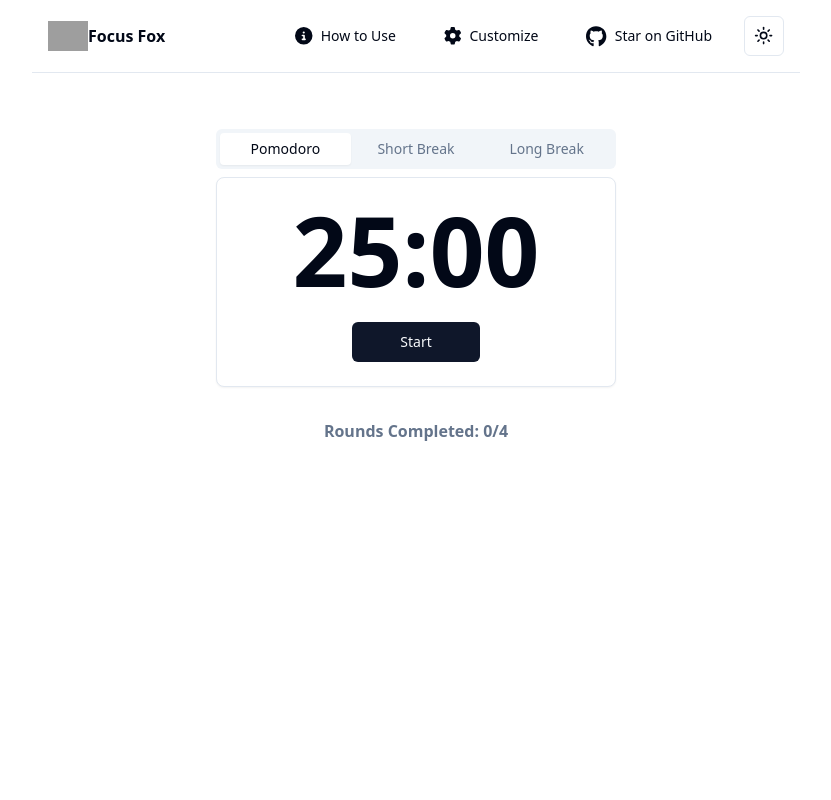
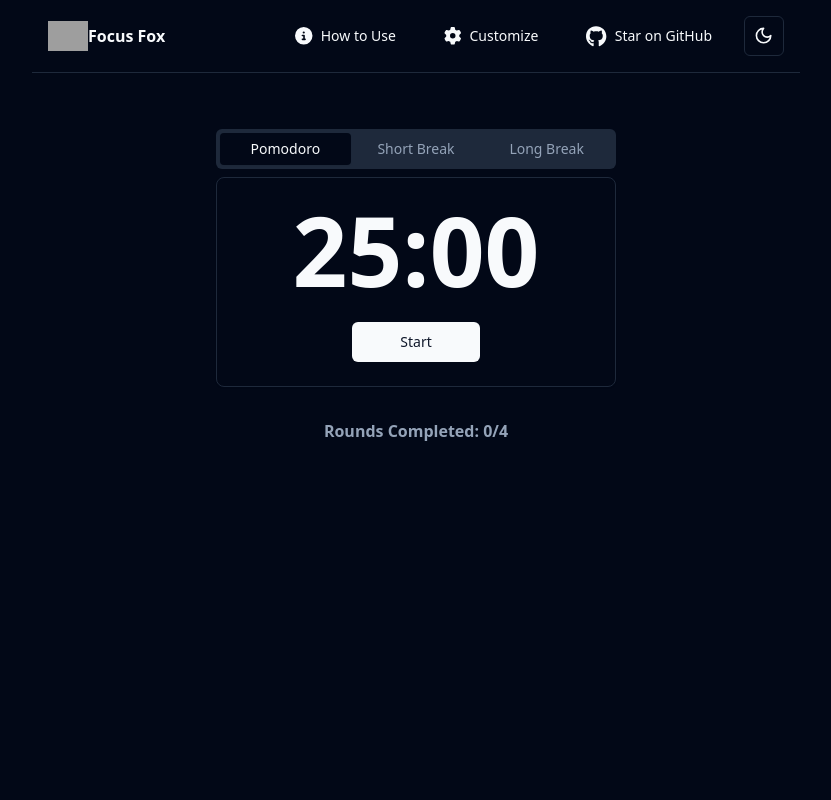
Before and after one commit to marinoffDev/Focus-Fox, a React (Vite) app: page /Focus-Fox/Privacy in a window 1280 px wide. Both pictures are taken after a click on the button "Go Back Home". Shown: the top 800 px of the page, without its empty margins (224-1055 px from the left). Built offline with nearby package versions, Linux system fonts and the light colour scheme; grey boxes are pictures that could not be loaded.

Commit message:
added 'peachy haze' as a new theme option; removed 'system' theme and made 'dark' the new default; added logic to update the logo image based on currently selected theme

```diff
--- a/src/components/ui/Logo.jsx
+++ b/src/components/ui/Logo.jsx
@@ -1,6 +1,18 @@
 import { Link } from "react-router-dom";
+import { useTheme } from "@/components/ui/theme-provider";
 
 export default function Logo() {
+  const { theme } = useTheme();
+
+  const logoSrcMap = {
+    light: "https://res.cloudinary.com/grffn/image/upload/v1716236444/Focus-Fox/logo.png",
+    dark: "https://res.cloudinary.com/grffn/image/upload/v1716236444/Focus-Fox/logo.png",
+    polarNight: "https://res.cloudinary.com/grffn/image/upload/v1729211486/Focus-Fox/logo-polar-night.png",
+    peachyHaze: "https://res.cloudinary.com/grffn/image/upload/v1729204434/Focus-Fox/logo-peachy-haze.png",
+  };
+
+  const logoSrc = logoSrcMap[theme] || logoSrcMap.dark;
+
   return (
     <Link
       to="/Focus-Fox/"
@@ -8,7 +20,7 @@ export default function Logo() {
     >
       <img
         className="w-10"
-        src="https://res.cloudinary.com/grffn/image/upload/v1716236444/Focus-Fox/logo.png"
+        src={logoSrc}
         alt="Focus Fox Logo"
       />
       <p className="font-bold">Focus Fox</p>
--- a/src/components/ui/mode-toggle.jsx
+++ b/src/components/ui/mode-toggle.jsx
@@ -10,14 +10,26 @@ import {
 import { useTheme } from "@/components/ui/theme-provider";
 
 export function ModeToggle() {
-  const { setTheme } = useTheme();
+  const { theme, setTheme } = useTheme();
 
   return (
     <DropdownMenu>
       <DropdownMenuTrigger asChild>
-        <Button variant="outline" size="icon">
-          <Sun className="h-[1.2rem] w-[1.2rem] rotate-0 scale-100 transition-all dark:-rotate-90 dark:scale-0" />
-          <Moon className="absolute h-[1.2rem] w-[1.2rem] rotate-90 scale-0 transition-all dark:rotate-0 dark:scale-100" />
+        <Button variant="outline" size="icon" className="border-muted">
+          <Sun
+            className={`h-[1.2rem] w-[1.2rem] transition-all ${
+              theme === "light" || theme === "peachyHaze"
+                ? "rotate-0 scale-100"  // Visible state
+                : "-rotate-90 scale-0"  // Hidden/animated state
+            }`}
+          />
+          <Moon
+            className={`absolute h-[1.2rem] w-[1.2rem] transition-all ${
+              theme === "dark" || theme === "polarNight"
+                ? "rotate-0 scale-100"  // Visible state
+                : "rotate-90 scale-0"   // Hidden/animated state
+            }`}
+          />
           <span className="sr-only">Toggle theme</span>
         </Button>
       </DropdownMenuTrigger>
@@ -25,11 +37,11 @@ export function ModeToggle() {
         <DropdownMenuItem onClick={() => setTheme("light")}>
           Light
         </DropdownMenuItem>
+        <DropdownMenuItem onClick={() => setTheme("peachyHaze")}>
+          Peachy Haze
+        </DropdownMenuItem>
         <DropdownMenuItem onClick={() => setTheme("dark")}>
           Dark
-        </DropdownMenuItem>
-        <DropdownMenuItem onClick={() => setTheme("system")}>
-          System
         </DropdownMenuItem>
         <DropdownMenuItem onClick={() => setTheme("polarNight")}>
           Polar Night
--- a/src/components/ui/theme-provider.jsx
+++ b/src/components/ui/theme-provider.jsx
@@ -2,13 +2,13 @@
 import { createContext, useContext, useEffect, useState } from "react";
 
 const ThemeProviderContext = createContext({
-  theme: "system",
+  theme: "dark",
   setTheme: () => null,
 });
 
 export function ThemeProvider({
   children,
-  defaultTheme = "system",
+  defaultTheme = "dark",
   storageKey = "vite-ui-theme",
   ...props
 }) {
@@ -18,17 +18,8 @@ export function ThemeProvider({
 
   useEffect(() => {
     const root = window.document.documentElement;
-    root.classList.remove("light", "dark", "polarNight");
-
-    if (theme === "system") {
-      const systemTheme = window.matchMedia("(prefers-color-scheme: dark)")
-        .matches
-        ? "dark"
-        : "light";
-      root.classList.add(systemTheme);
-    } else {
-      root.classList.add(theme);
-    }
+    root.classList.remove("light", "dark", "polarNight", "peachyHaze");
+    root.classList.add(theme);
   }, [theme]);
 
   const setTheme = (theme) => {
--- a/src/index.css
+++ b/src/index.css
@@ -69,16 +69,16 @@
     --gradient: 226, 100%, 89%;
 
     --background: 240 65% 7.12%;
-    --foreground: 240 10% 99.45%;
+    --foreground: 240 20% 90%;
 
     --muted: 240 50% 26.7%;
-    --muted-foreground: 240 10% 58.9%;
+    --muted-foreground: 240 10% 75%;
 
     --popover: 240 45% 11.57%;
-    --popover-foreground: 240 10% 99.45%;
+    --popover-foreground: 240 20% 90%;
 
     --card: 240 45% 11.57%;
-    --card-foreground: 240 10% 99.45%;
+    --card-foreground: 240 20% 90%;
 
     --border: 240 50% 26.7%;
     --input: 240 50% 26.7%;
@@ -87,15 +87,38 @@
     --primary-foreground: 240 10% 8.9%;
 
     --secondary: 240 50% 26.7%;
-    --secondary-foreground: 240 10% 99.45%;
+    --secondary-foreground: 240 20% 90%;
 
     --accent: 240 50% 26.7%;
-    --accent-foreground: 240 10% 99.45%;
+    --accent-foreground: 240 20% 90%;
 
     --destructive: 0 62.8% 30.6%;
-    --destructive-foreground: 240 10% 99.45%;
+    --destructive-foreground: 240 20% 90%;
 
     --ring: 240 100% 89%;
+  }
+
+  .peachyHaze {
+    --background: 12 55% 90%;
+    --foreground: 20 14.3% 25%;
+    --card: 12 55% 92%;
+    --card-foreground: 20 14.3% 32%;
+    --popover: 12 55% 95;
+    --popover-foreground: 20 14.3% 4.1%;
+    --primary: 24.6 95% 53.1%;
+    --primary-foreground: 60 9.1% 97.8%;
+    --secondary: 60 4.8% 93%;
+    --secondary-foreground: 24 9.8% 10%;
+    --muted: 60 4.8% 92%;
+    --muted-foreground: 25 5.3% 43%;
+    --accent: 60 4.8% 92%;
+    --accent-foreground: 24 9.8% 10%;
+    --destructive: 0 84.2% 60.2%;
+    --destructive-foreground: 60 9.1% 97.8%;
+    --border: 20 5.9% 90%;
+    --input: 20 5.9% 75%;
+    --ring: 24.6 95% 53.1%;
+    --radius: 0.5rem;
   }
 }
 
--- a/src/main.jsx
+++ b/src/main.jsx
@@ -32,7 +32,7 @@ const router = createBrowserRouter([
 
 ReactDOM.createRoot(document.getElementById("root")).render(
   <React.StrictMode>
-    <ThemeProvider defaultTheme="system" storageKey="vite-ui-theme">
+    <ThemeProvider defaultTheme="dark" storageKey="vite-ui-theme" className="theme-transition">
       <RouterProvider router={router} />
     </ThemeProvider>
   </React.StrictMode>
```
Also changed, not shown: 1 other file (tests, documents, lock files or other folders).
